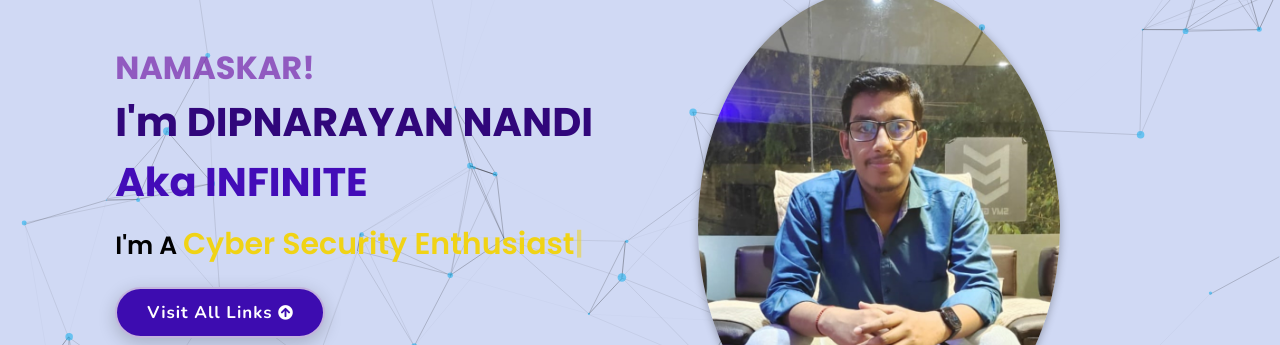
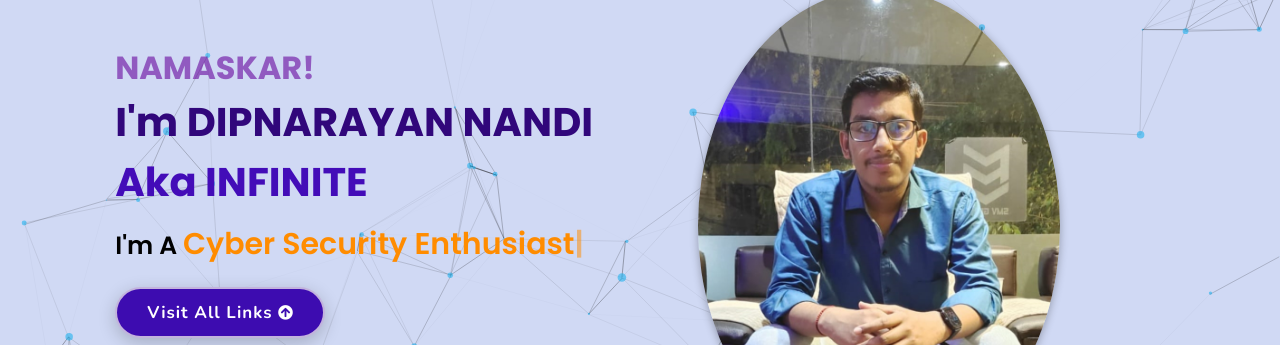
Before and after one commit to Dip0375/dip-s_portfolio, a plain HTML site: page index.html in a window 1280 px wide. Shown: the part 171-516 px from the top of the page. Drawn offline with nearby package versions, Linux system fonts and the light colour scheme; animation ran at ten frames a second.

Commit message:
Update style.css

```diff
--- a/assets/css/style.css
+++ b/assets/css/style.css
@@ -238,7 +238,7 @@ header .navbar ul li a:hover{
 }
 .home .content p span{
   font-size: 3rem;
-  color: #f0d315;
+  color: #FF8C00;
   font-weight: 600;
   padding: 1rem 0;
 }
```
